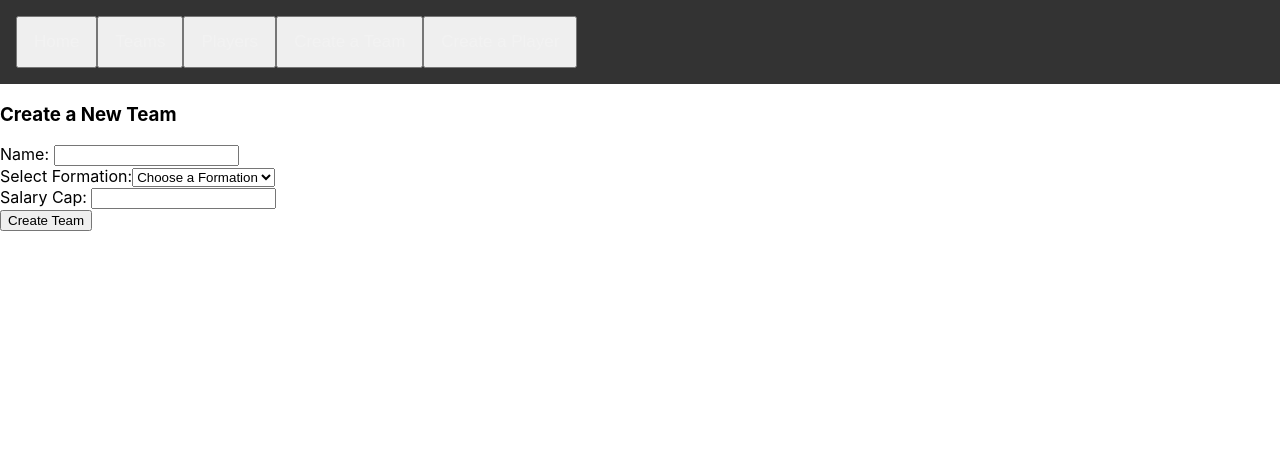
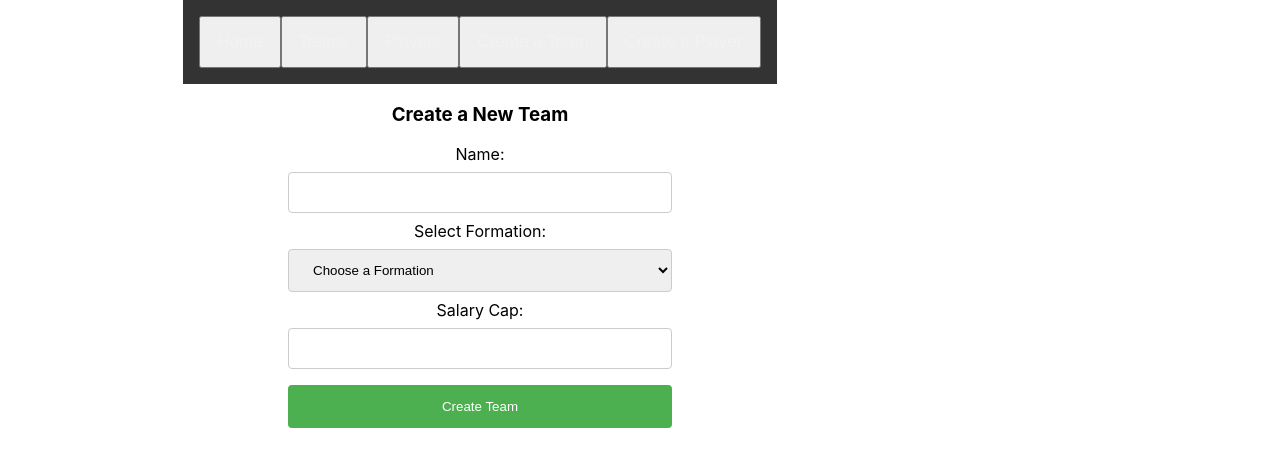
Before and after one commit to Jnorman2123/soccer-player-manager-project, a React (Create React App) app: page /teams/new in a window 1280 px wide. Shown: the top 466 px of the page. Built offline with nearby package versions, Linux system fonts and the light colour scheme.

Commit message:
added css to team form

```diff
--- a/src/App.css
+++ b/src/App.css
@@ -37,15 +37,21 @@
   }
 }
 
+#root {
+  width: 75%;
+  text-align: center;
+}
+
 .nav {
   background:#333;
   width:auto;
   height:auto;
   padding:1em;
+  display: inline-block;
+  list-style-type: none;
 }
 
 .navBar {
-
   background-color: #333;
   overflow: hidden;
 }
@@ -63,3 +69,34 @@
   background-color: #ddd;
   color: black;
 }
+
+input[type=text], [type=number], select  {
+  width: 100%;
+  padding: 12px 20px;
+  margin: 8px 0;
+  display: inline-block;
+  border: 1px solid #ccc;
+  border-radius: 4px;
+  box-sizing: border-box;
+}
+
+input[type=submit] {
+  width: 100%;
+  background-color: #4CAF50;
+  color: white;
+  padding: 14px 20px;
+  margin: 8px 0;
+  border: none;
+  border-radius: 4px;
+  cursor: pointer;
+}
+
+input[type=submit]:hover {
+  background-color: #45a049;
+}
+
+.form {
+  width:40%;
+  height:auto;
+  display: inline-block;
+}
--- a/src/components/teams/TeamForm.js
+++ b/src/components/teams/TeamForm.js
@@ -31,21 +31,21 @@ s
         return (
             <div>
                 <h3>Create a New Team</h3>
-                <form onSubmit={this.handleSubmit}>
-                    <label>Name: </label>
-                    <input name='name' type='text' onChange={this.handleChange} value={this.state.name}></input><br></br>
-                    <label>
+                <form class='form' onSubmit={this.handleSubmit}>
+                    <label for='name'>Name: </label>
+                    <input id='name' name='name' type='text' onChange={this.handleChange} value={this.state.name}></input>
+                    <label for='formation'>
                         Select Formation:
-                        <select name='formation' value={this.state.formation} onChange={this.handleChange}>
+                        <select id ='formation' name='formation' value={this.state.formation} onChange={this.handleChange}>
                             <option value='DEFAULT' >Choose a Formation</option>
                             <option value='4-3-3'>4-3-3</option>
                             <option value='4-4-2'>4-4-2</option>
                             <option value='3-4-3'>3-4-3</option>
                             <option value='3-5-2'>3-5-2</option>
                         </select>
-                    </label><br></br>
-                    <label>Salary Cap: </label>
-                    <input name='salary_cap' type='number' onChange={this.handleChange} value={this.state.salary_cap}></input><br></br>
+                    </label>
+                    <label for='salary_cap'>Salary Cap: </label>
+                    <input id='salary_cap' name='salary_cap' type='number' onChange={this.handleChange} value={this.state.salary_cap}></input>
                     <input type='submit' value='Create Team'></input>
                 </form>
             </div>
```
